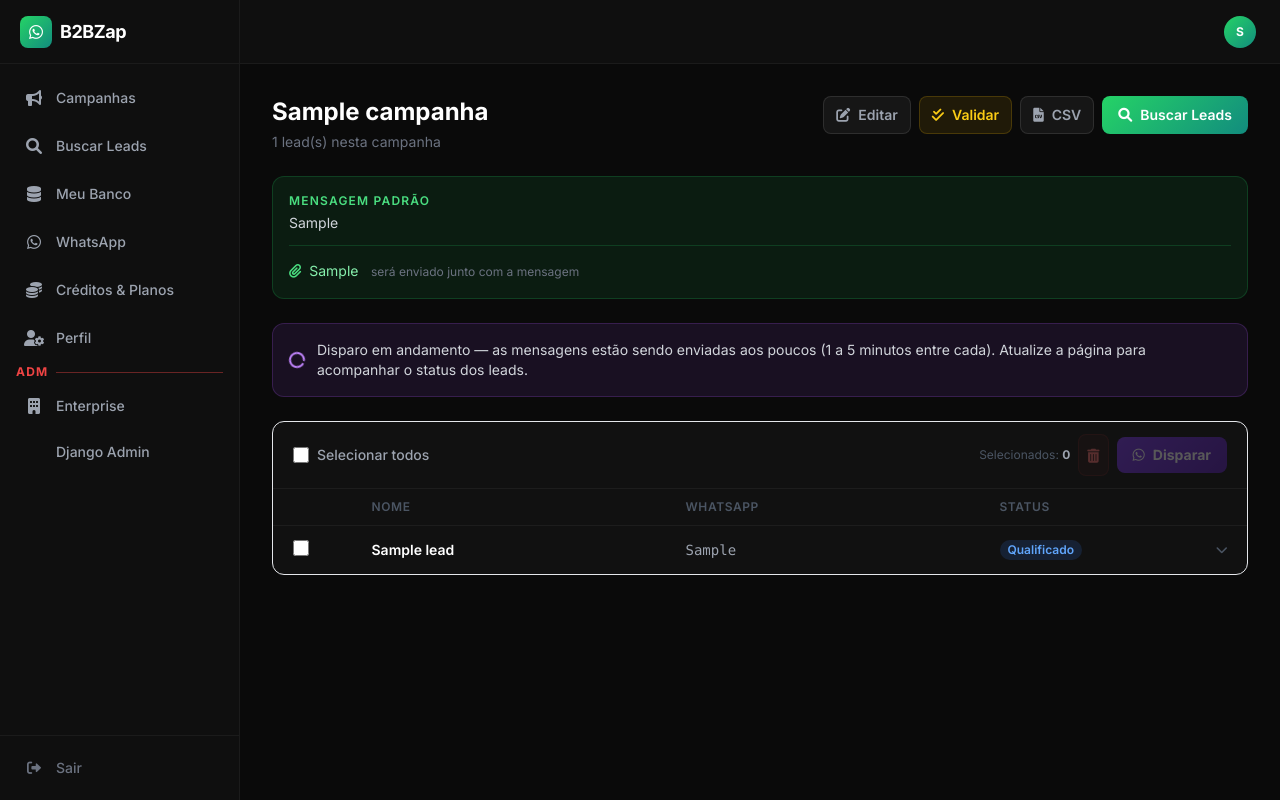
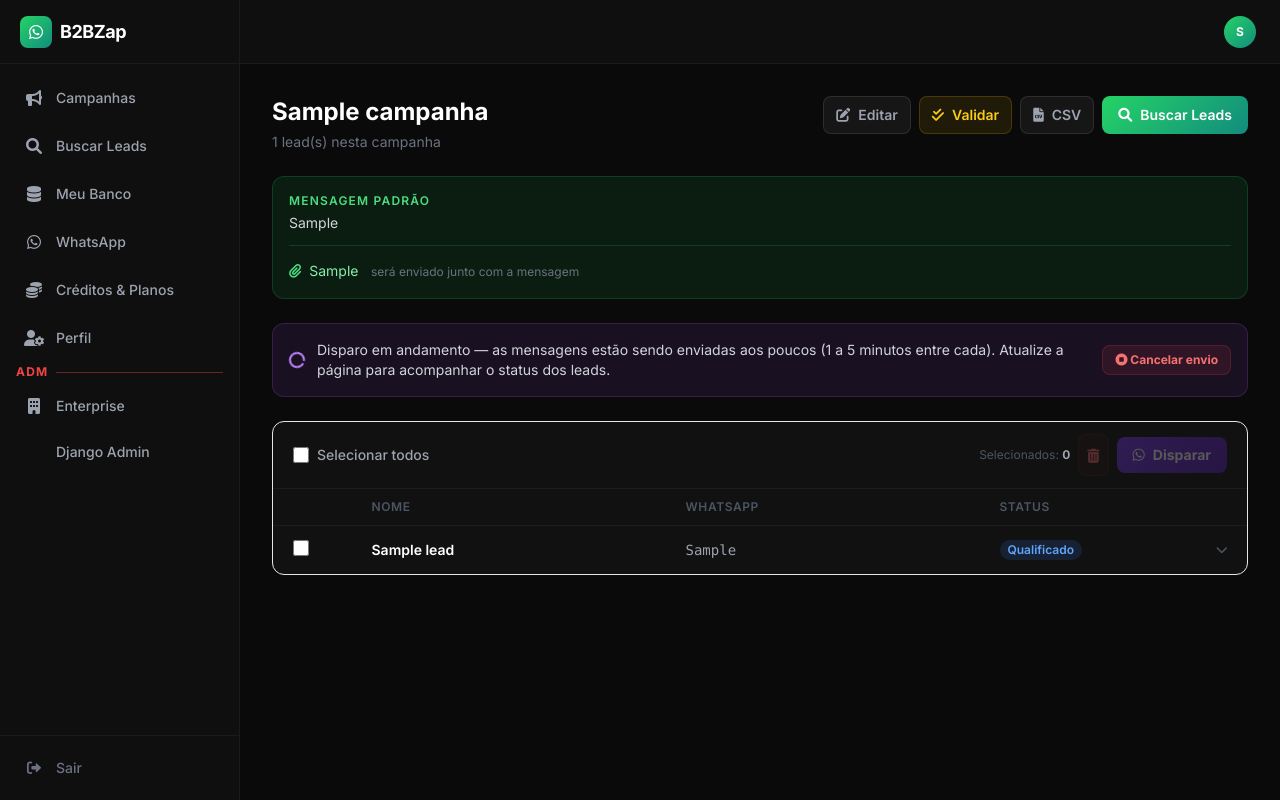
Before and after one commit to Pedrovaptbr/B2B, a Django app: page /app/campanha/1/ in a window 1280 px wide. Run offline with Django 5.2, Linux system fonts and the light colour scheme; a user stored in the database is signed in; tables that the repository leaves empty hold one stand-in row (values such as "Sample post"); some libraries are stand-ins or nearby versions.

Commit message:
gerar variação de mensagem via IA automaticamente e permitir cancelar disparo
Antes, a variação de mensagem (spintax {op1|op2}) era manual: quem não
escrevia isso na campanha mandava a mesma mensagem, byte a byte, pra todo
lead — motivo provável do bloqueio recente pela Meta. Agora, se a campanha
não tem spintax, o disparo gera variações completas via IA (Ollama)
automaticamente antes de começar, sem depender do usuário lembrar de usar
a feature. Se a IA falhar, o disparo é bloqueado com erro em vez de sair
sem variação nenhuma. Não consome a cota mensal de IA do usuário.

Também adiciona um botão "Cancelar envio" na campanha, pra interromper um
disparo em andamento sem esperar ele terminar sozinho.

Co-Authored-By: Claude Sonnet 5 <noreply@anthropic.com>

```diff
--- a/accounts/models.py
+++ b/accounts/models.py
@@ -70,6 +70,7 @@ class WhatsappInstance(models.Model):
     envios_data = models.DateField(null=True, blank=True)
     enviando_campanha = models.BooleanField(default=False)
     disparo_iniciado_em = models.DateTimeField(null=True, blank=True)
+    cancelar_disparo = models.BooleanField(default=False)
 
     def __str__(self): return f"Instância de {self.user.username}"
 
--- a/leads/ai.py
+++ b/leads/ai.py
@@ -80,3 +80,24 @@ def gerar_variacoes_bloco(trecho_original, contexto_mensagem='', n=4):
     texto = _chamar_ollama(prompt, _SYS_VARIACOES, max_tokens=300)
     linhas = [l.strip(' "—-') for l in texto.splitlines() if l.strip()]
     return linhas[:n] if linhas else [trecho_original]
+
+
+def gerar_variacoes_mensagem(mensagem, contexto_negocio='', n=4):
+    """
+    Gera até `n` variações completas de `mensagem` (a mensagem padrão inteira,
+    não um trecho isolado), preservando placeholders como [nome].
+
+    Usada como proteção automática anti-bloqueio: quando o usuário não
+    escreveu spintax manual ({op1|op2}) na campanha, o disparo chama esta
+    função uma vez (não por lead) para garantir que os leads não recebam
+    todos o texto idêntico. Não consome a cota mensal de IA do usuário —
+    é segurança da plataforma, não uma geração de conteúdo escolhida por ele.
+    """
+    prompt = (
+        (f'Contexto do negócio: "{contexto_negocio}"\n\n' if contexto_negocio else '')
+        + f'Mensagem original a variar: "{mensagem}"\n\n'
+        + f"Gere {n} variações completas dessa mensagem, uma por linha."
+    )
+    texto = _chamar_ollama(prompt, _SYS_VARIACOES, max_tokens=500)
+    linhas = [l.strip(' "—-') for l in texto.splitlines() if l.strip()]
+    return linhas[:n] if linhas else [mensagem]
--- a/leads/services.py
+++ b/leads/services.py
@@ -26,6 +26,12 @@ def randomizar_mensagem(texto):
     if not texto:
         return texto
     return _SPINTAX_RE.sub(lambda m: random.choice(m.group(1).split('|')).strip(), texto)
+
+
+def mensagem_tem_variacao(texto):
+    """Indica se o texto já tem spintax manual ({op1|op2}) — usado para decidir
+    se a variação automática por IA precisa entrar em ação no disparo."""
+    return bool(texto) and bool(_SPINTAX_RE.search(texto))
 
 
 def escolher_hashtag_final(texto_opcoes):
--- a/leads/urls.py
+++ b/leads/urls.py
@@ -24,6 +24,7 @@ urlpatterns = [
     path('campanha/<int:campanha_id>/extract/<str:place_id>/', views.extract_lead_view, name='extract_lead'),
     path('campanha/<int:campanha_id>/bulk-extract/', views.bulk_extract_leads_view, name='bulk_extract'),
     path('campanha/<int:campanha_id>/disparar/', views.disparar_campanha_view, name='disparar_campanha'),
+    path('campanha/<int:campanha_id>/cancelar-disparo/', views.cancelar_disparo_view, name='cancelar_disparo'),
 
     # Conversa WhatsApp por Lead
     path('lead/<int:lead_id>/conversa/', views.conversa_lead_view, name='conversa_lead'),
--- a/leads/views.py
+++ b/leads/views.py
@@ -429,7 +429,7 @@ def _calcular_delay_natural(mensagem):
     return min(base + tempo_digitacao, DELAY_MAX_SEGUNDOS)
 
 
-def _disparar_em_background(campanha_id, instancia_id, lead_ids):
+def _disparar_em_background(campanha_id, instancia_id, lead_ids, variacoes_mensagem=None):
     """
     Executa o envio das mensagens em uma thread separada, com delay
     randomizado entre cada lead e respeitando o limite diário de envios
@@ -449,6 +449,14 @@ def _disparar_em_background(campanha_id, instancia_id, lead_ids):
         anexo_nome = campanha.anexo_nome if campanha.anexo else None
 
         for i, lead in enumerate(leads_selecionados):
+            instancia.refresh_from_db(fields=['cancelar_disparo'])
+            if instancia.cancelar_disparo:
+                logger.info(
+                    f'Disparo da campanha {campanha_id} cancelado pelo usuário — '
+                    f'{len(leads_selecionados) - i} lead(s) restante(s) não enviados.'
+                )
+                break
+
             if instancia.envios_restantes_hoje() <= 0:
                 logger.warning(
                     f'Limite diário de envios atingido para {instancia.instance_name}. '
@@ -460,7 +468,8 @@ def _disparar_em_background(campanha_id, instancia_id, lead_ids):
             mensagem = ''
 
             if campanha.mensagem_padrao:
-                mensagem = services.randomizar_mensagem(campanha.mensagem_padrao).replace('[nome]', lead.nome)
+                mensagem_base = random.choice(variacoes_mensagem) if variacoes_mensagem else campanha.mensagem_padrao
+                mensagem = services.randomizar_mensagem(mensagem_base).replace('[nome]', lead.nome)
                 hashtag = services.escolher_hashtag_final(campanha.hashtags_finais)
                 if hashtag:
                     mensagem = f'{mensagem}\n\n{hashtag}'
@@ -505,7 +514,7 @@ def _disparar_em_background(campanha_id, instancia_id, lead_ids):
         logger.exception(f'Erro inesperado no disparo em background da campanha {campanha_id}')
     finally:
         WhatsappInstance.objects.filter(pk=instancia_id).update(
-            enviando_campanha=False, disparo_iniciado_em=None
+            enviando_campanha=False, disparo_iniciado_em=None, cancelar_disparo=False
         )
         connections.close_all()
 
@@ -569,6 +578,26 @@ def disparar_campanha_view(request, campanha_id):
         messages.error(request, 'Nenhum dos leads selecionados possui WhatsApp válido.')
         return redirect('leads:campanha_detalhes', pk=campanha_id)
 
+    # Proteção automática anti-bloqueio: se a mensagem não tem spintax manual
+    # ({op1|op2}), todo lead receberia o texto idêntico — gera variações via
+    # IA uma vez aqui (não por lead) para que o disparo nunca saia com a
+    # mesma mensagem para todos. Não consome a cota mensal de IA do usuário.
+    variacoes_mensagem = []
+    if campanha.mensagem_padrao and not services.mensagem_tem_variacao(campanha.mensagem_padrao):
+        try:
+            contexto_negocio = getattr(request.user.perfil, 'contexto_negocio', '') or ''
+            geradas = ai.gerar_variacoes_mensagem(
+                campanha.mensagem_padrao, contexto_negocio=contexto_negocio, n=4
+            )
+            variacoes_mensagem = list(dict.fromkeys([campanha.mensagem_padrao] + geradas))
+        except ai.IAError:
+            messages.error(
+                request,
+                'Não foi possível gerar variações automáticas da mensagem (proteção anti-bloqueio). '
+                'Tente novamente em instantes.'
+            )
+            return redirect('leads:campanha_detalhes', pk=campanha_id)
+
     # Trava atômica: só inicia o disparo se formos nós a mudar
     # enviando_campanha de False para True nesta mesma instrução SQL. Evita
     # que um duplo clique ou duas abas simultâneas iniciem duas threads de
@@ -583,7 +612,7 @@ def disparar_campanha_view(request, campanha_id):
 
     thread = threading.Thread(
         target=_disparar_em_background,
-        args=(campanha.pk, instancia.pk, lead_ids),
+        args=(campanha.pk, instancia.pk, lead_ids, variacoes_mensagem),
         daemon=True,
     )
     thread.start()
@@ -594,6 +623,35 @@ def disparar_campanha_view(request, campanha_id):
         f'(1 a 5 minutos entre cada uma) para reduzir o risco de bloqueio do número. '
         f'Atualize esta página para acompanhar o status de cada lead.'
     )
+    return redirect('leads:campanha_detalhes', pk=campanha_id)
+
+
+@login_required
+def cancelar_disparo_view(request, campanha_id):
+    get_object_or_404(Campanha, pk=campanha_id, user=request.user)
+
+    if request.method != 'POST':
+        return redirect('leads:campanha_detalhes', pk=campanha_id)
+
+    try:
+        instancia = request.user.whatsapp_instance
+    except WhatsappInstance.DoesNotExist:
+        return redirect('leads:campanha_detalhes', pk=campanha_id)
+
+    # Só sinaliza cancelamento se houver disparo de fato em andamento — a
+    # thread em background lê essa flag antes de cada lead e para sozinha.
+    sinalizado = WhatsappInstance.objects.filter(
+        pk=instancia.pk, enviando_campanha=True
+    ).update(cancelar_disparo=True)
+
+    if sinalizado:
+        messages.success(
+            request,
+            'Cancelamento solicitado — o disparo vai parar em instantes (após o envio em andamento).'
+        )
+    else:
+        messages.info(request, 'Não há nenhum disparo em andamento para cancelar.')
+
     return redirect('leads:campanha_detalhes', pk=campanha_id)
 
 
--- a/templates/leads/campanha_detalhes.html
+++ b/templates/leads/campanha_detalhes.html
@@ -71,10 +71,18 @@
 {% if instancia.enviando_campanha %}
 <div class="rounded-xl p-4 mb-6 bg-purple-500/10 border border-purple-500/20 flex items-center gap-3">
     <i class="fas fa-circle-notch fa-spin text-purple-400"></i>
-    <p class="text-sm text-gray-300">
+    <p class="text-sm text-gray-300 flex-1">
         Disparo em andamento — as mensagens estão sendo enviadas aos poucos (1 a 5 minutos entre cada).
         Atualize a página para acompanhar o status dos leads.
     </p>
+    <form method="POST" action="{% url 'leads:cancelar_disparo' campanha_id=campanha.pk %}"
+          onsubmit="return confirm('Cancelar o disparo? Os leads que ainda não receberam mensagem ficarão sem envio.');">
+        {% csrf_token %}
+        <button type="submit"
+                class="shrink-0 px-3 py-1.5 rounded-lg text-xs font-bold text-red-400 bg-red-500/10 border border-red-500/20 hover:bg-red-500/20 transition-colors">
+            <i class="fas fa-stop-circle"></i> Cancelar envio
+        </button>
+    </form>
 </div>
 {% elif instancia and instancia.envios_restantes_hoje <= 0 %}
 <div class="rounded-xl p-4 mb-6 bg-red-500/10 border border-red-500/20">
```
Also changed, not shown: accounts/migrations/0011_whatsappinstance_cancelar_disparo.py (added).
